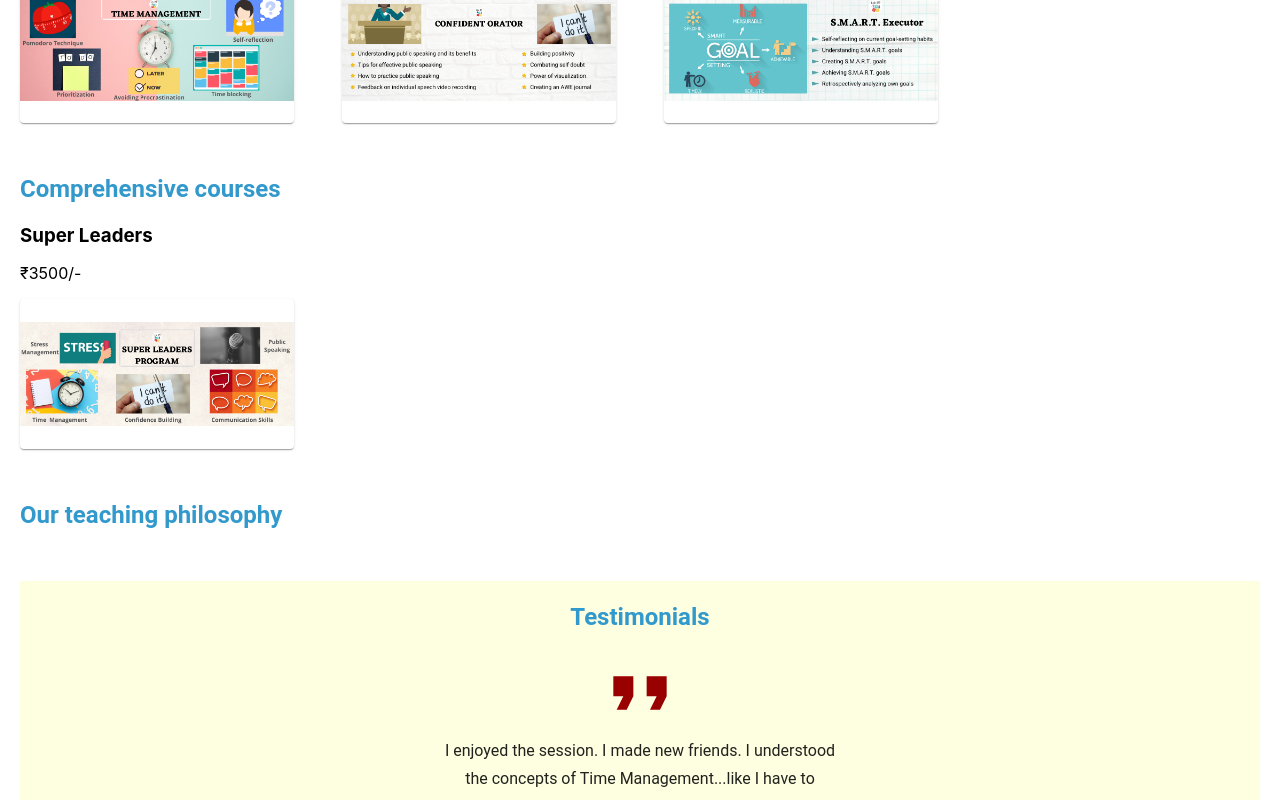
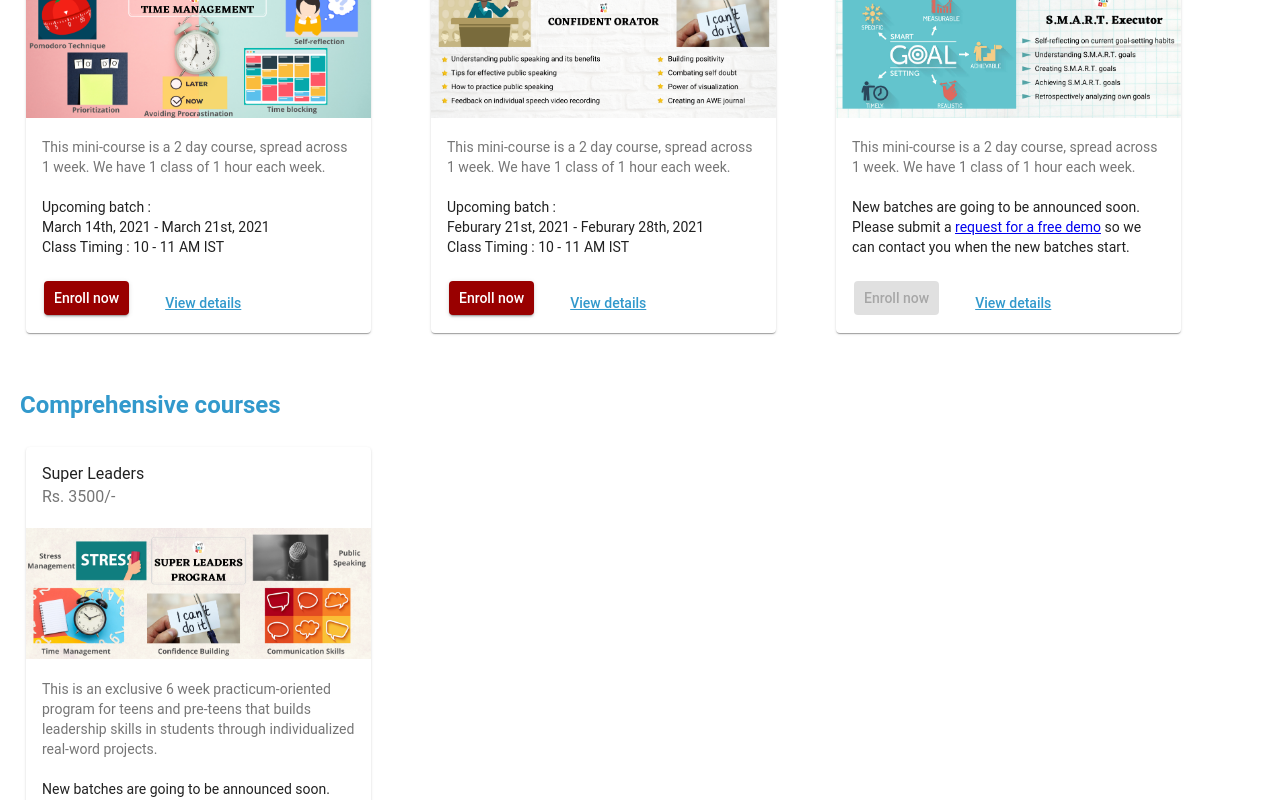
Before and after one commit to khyatith/lifekiabc, a React (Create React App) app: page / in a window 1280 px wide. Shown: the part 760-1560 px from the top of the page. Built offline with nearby package versions, Linux system fonts and the light colour scheme; what webfontloader would draw is missing.

Commit message:
Update payment links

```diff
--- a/public/index.html
+++ b/public/index.html
@@ -7,7 +7,7 @@
     <meta name="theme-color" content="#000000" />
     <meta
       name="description"
-      content="Web site created using create-react-app"
+      content="Life skills for teens and preteens"
     />
     <link rel="apple-touch-icon" href="%PUBLIC_URL%/logo1.png" />
     <!--
--- a/src/Components/Programs.js
+++ b/src/Components/Programs.js
@@ -1,16 +1,19 @@
 import React, { useState } from 'react';
 import { makeStyles } from '@material-ui/core/styles';
 import Grid from '@material-ui/core/Grid';
-import CardMedia from '@material-ui/core/CardMedia';
 import Typography from '@material-ui/core/Typography';
 import VisibilitySensor from 'react-visibility-sensor';
-import Paper from '@material-ui/core/Paper';
-import { useHistory } from "react-router-dom";
+import { useHistory, Link } from "react-router-dom";
 import { MINI_COURSES, LONG_TERM_PROGRAMS } from '../data/programs';
 import Box from '@material-ui/core/Box';
+import Card from '@material-ui/core/Card';
+import CardHeader from '@material-ui/core/CardHeader';
+import CardMedia from '@material-ui/core/CardMedia';
+import CardContent from '@material-ui/core/CardContent';
+import CardActions from '@material-ui/core/CardActions';
+import { Button } from '@material-ui/core';
 
 export const Programs = (props) => {
-  const { isDesktop } = props;
   const [isVisible, setVisibility] = useState(false);
   const history = useHistory();
 
@@ -39,9 +42,21 @@ export const Programs = (props) => {
     imgFit: {
       objectFit: 'contain'
     },
-    coursesGrid: {
-      margin: '15px 24px 0px 24px',
-      padding: '0 !important'
+    // coursesGrid: {
+    //   margin: '30px 24px 0px 24px',
+    //   padding: '0 !important'
+    // },
+    programCard: {
+      maxWidth: 345,
+      margin: '50px 30px 30px 30px'
+    },
+    media: {
+      height: 0,
+      paddingTop: '40%',
+      backgroundSize: 'contain',
+      "& .MuiCardMedia-img": {
+        backgroundSize: 'contain'
+      }
     },
     modules: {
       textAlign: 'center',
@@ -52,6 +67,32 @@ export const Programs = (props) => {
         opacity: '0.5',
         border: "solid 2px #3299CC"
      },
+    },
+    payNowBtn: {
+      marginBottom: '10px',
+      marginLeft: '10px',
+      marginRight: '20px',
+      color: '#ffffff',
+      backgroundColor: '#990000',
+      textTransform: 'none',
+      padding: '10px',
+      zIndex: '999',
+      lineHeight: '1',
+      "&:hover": {
+        backgroundColor: "#990000",
+        opacity: '0.8'
+      }
+    },
+    viewMoreBtn:{
+      textTransform: 'none',
+      backgroundColor: 'transparent',
+      textDecoration: 'underline',
+      color: '#3299CC'
+    },
+    programCardHeader:{
+      "& .MuiCardHeader-title": {
+        fontSize: '1rem'
+      }
     },
     "@keyframes fadeInUp": {
       "from": {
@@ -69,6 +110,7 @@ export const Programs = (props) => {
   };
 
   const renderCourseDetail = (e, course) => {
+    console.log('inside course details',course);
     const { name, link, type } = course;
     history.push({
       pathname: `/course/${link}`,
@@ -76,17 +118,60 @@ export const Programs = (props) => {
     });
   }
 
+  const renderPaymentPage = (e, paymentLink) => {
+    window.location.assign(paymentLink)
+  }
+
   const renderCourses = (CoursesArray) => {
     return CoursesArray.map((course, i) => {
-      const { name, image, price } = course;
+      const { name, image, price, startDate, minidescription, endDate, timing, paymentLink } = course;
       return (
-        <Grid key={i} value={name} item xs={12} sm={3} onClick={(e) => renderCourseDetail(e, course)} className={!isDesktop && classes.coursesGrid}>
-          <h3 className={classes.courseTitle}>{name}</h3>
-          <p>&#8377;{price}</p>
-          <Paper className={classes.modules}>
-            <CardMedia className={classes.imgFit} component="img" image={image} height="100%" />
-          </Paper>
-        </Grid>
+          <Card className={classes.programCard}>
+            <CardHeader
+              title={name}
+              subheader={`Rs. ${price}`}
+              className={classes.programCardHeader}
+            />
+            <CardMedia
+              className={classes.media}
+              image={image}
+              title={name}
+            />
+            <CardContent>
+              <Typography variant="body2" color="textSecondary" component="p">
+                {minidescription}
+              </Typography>
+              <br/>
+              { (startDate && endDate && timing) ? (
+                <Typography variant="body2" component="p">
+                  Upcoming batch : <br/> {startDate} - {endDate} <br/>
+                  Class Timing : {timing}
+                </Typography>
+              ) :
+              <Typography variant="body2" component="p">
+                New batches are going to be announced soon.<br/>
+                Please submit a <Link to={"/free-demo-registration"}>request for a free demo</Link> so we can contact you when the new batches start.
+              </Typography>
+            }
+            </CardContent>
+            <CardActions>
+            { paymentLink ?
+              <Button variant="contained" className={classes.payNowBtn} onClick={(e) => renderPaymentPage(e, paymentLink)} component="h2">
+                Enroll now
+              </Button>
+              :
+              <Button variant="contained" className={classes.payNowBtn} component="h2" disabled>
+                Enroll now
+              </Button>
+            }
+            <Button onClick={(e) => renderCourseDetail(e, course)} className={classes.viewMoreBtn}>
+              View details
+            </Button>
+            {/* <Button variant="contained" className={classes.viewDetailsBtn} onClick={(e) => renderCourseDetail(e, course)} component="h2">
+              View Details
+            </Button> */}
+            </CardActions>
+          </Card>
       )
     })
   }
--- a/src/Components/shared/ConnectWithUs.js
+++ b/src/Components/shared/ConnectWithUs.js
@@ -62,19 +62,19 @@ export const ConnectWithUs = (props) => {
   }));
 
   const handleIGClick = () => {
-    window.open('https://www.instagram.com/lifekiabc/', '_blank');
+    window.location.assign('https://www.instagram.com/lifekiabc/');
   }
 
   const handleFBClick = () => {
-    window.open('https://www.facebook.com/lifekiabc', '_blank');
+    window.location.assign('https://www.facebook.com/lifekiabc');
   }
 
   const handleTwitterClick = () => {
-    window.open('https://twitter.com/LifeKiABC', '_blank');
+    window.location.assign('https://twitter.com/LifeKiABC');
   }
 
   const handleLinkedinClick = () => {
-    window.open('https://www.linkedin.com/company/lifekiabc/?viewAsMember=true', '_blank');
+    window.location.assign('https://www.linkedin.com/company/lifekiabc/?viewAsMember=true');
   }
 
   const goToDemoForm = () => {
--- a/src/Components/shared/ContactUsButton.js
+++ b/src/Components/shared/ContactUsButton.js
@@ -4,7 +4,7 @@ import { makeStyles } from '@material-ui/core/styles';
 import { useHistory } from "react-router-dom";
 
 export const ContactUsButton = (props) => {
-  const { isDesktop } = props;
+  const { isDesktop, paymentLink } = props;
   const history = useHistory();
   const useStyles = makeStyles(() => ({
     contactUsBtn: {
@@ -24,8 +24,12 @@ export const ContactUsButton = (props) => {
     },
   }));
 
-  const openFreeRegistrationForm = () => {
-    history.push('/free-demo-registration');
+  const openNextStepPage = () => {
+    if(!paymentLink) {
+      history.push('/free-demo-registration');
+    } else {
+      window.location.assign(paymentLink);
+    }
   }
 
   // const scrollToContactUs = () => {
@@ -37,8 +41,9 @@ export const ContactUsButton = (props) => {
   // }
   const classes = useStyles();
   return (
-    <Button variant="contained" className={classes.contactUsBtn} onClick={() => openFreeRegistrationForm()}>
-      <h2>Request a free demo</h2>
+    <Button variant="contained" className={classes.contactUsBtn} onClick={() => openNextStepPage()}>
+      {!paymentLink && <h2>Request a free demo</h2>}
+      {paymentLink && <h2>Enroll now</h2>}
     </Button>
   )
 };
--- a/src/data/programs.js
+++ b/src/data/programs.js
@@ -12,6 +12,11 @@ export const MINI_COURSES = [{
   catchPhrase: "Encouraging productive habits",
   ageGroup: '8 - 14 years',
   price: "649/-",
+  startDate: "March 14th, 2021",
+  endDate: "March 21st, 2021",
+  timing: "10 - 11 AM IST",
+  minidescription: "This mini-course is a 2 day course, spread across 1 week. We have 1 class of 1 hour each week.",
+  paymentLink: "https://imjo.in/9FFEyp",
   benefits: [
     "Enhances academic performance",
     "Supports faster goal achievement",
@@ -36,6 +41,11 @@ export const MINI_COURSES = [{
   catchPhrase: "Creating confident orators",
   ageGroup: '8 - 14 years',
   price: "649/-",
+  startDate: "Feburary 21st, 2021",
+  endDate: "Feburary 28th, 2021",
+  timing: "10 - 11 AM IST",
+  minidescription: "This mini-course is a 2 day course, spread across 1 week. We have 1 class of 1 hour each week.",
+  paymentLink: "https://imjo.in/TXqp4w",
   benefits: [
     "Improve interpersonal and formal communication",
     "Speak confidently in varied academic and extra-curricular settings",
@@ -58,6 +68,7 @@ export const MINI_COURSES = [{
   catchPhrase: "Discovering untapped potential",
   ageGroup: "8 - 14 years",
   price: "649/-",
+  minidescription: "This mini-course is a 2 day course, spread across 1 week. We have 1 class of 1 hour each week.",
   benefits: [
     "Improves quality of work",
     "Supports faster goal achievement",
@@ -84,6 +95,7 @@ export const LONG_TERM_PROGRAMS = [{
   ctaText: 'Request a free demo',
   ageGroup: '8 - 14 years',
   price: "3500/-",
+  minidescription: "This is an exclusive 6 week practicum-oriented program for teens and pre-teens that builds leadership skills in students through individualized real-word projects.",
   description: "Super Leaders Program is an exclusive practicum-oriented life skills program for teens and pre-teens that builds leadership and ownership skills in students through individualized real-word projects. Every student is encouraged to undertake and complete a real-world project of their own choosing during the program - students decide what they want to learn, why they want to learn it, and together we figure out how they should be assessed. We then help them break down their bigger goals into milestones, manage their time with their other commitments and provide regular feedback on their milestones. The end result is strong embedding of their primary life skill of choice along with learning the practical applications of all the life skills taught in the program.",
   benefits: [
     "Enhances academic performance",
```
Also changed, not shown: src/Components/shared/CourseDetail.js (+20 -8 lines).
